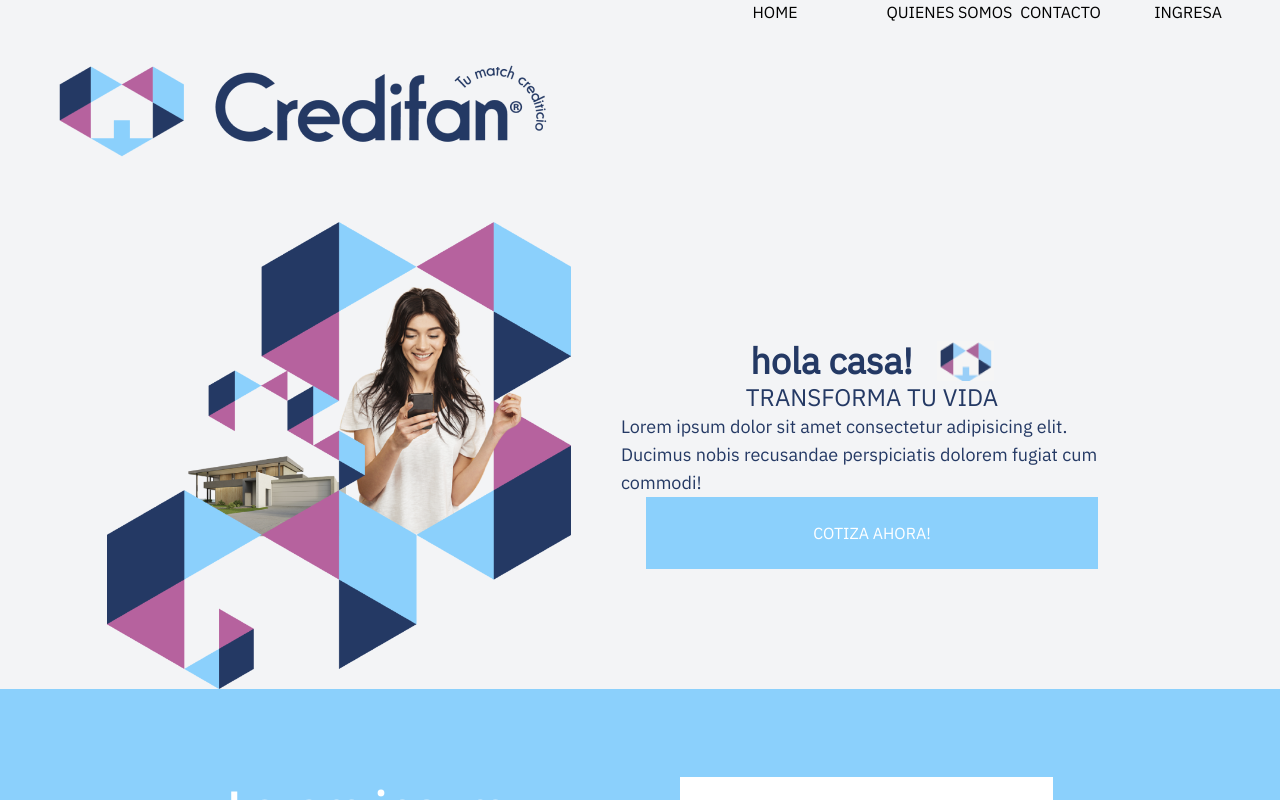
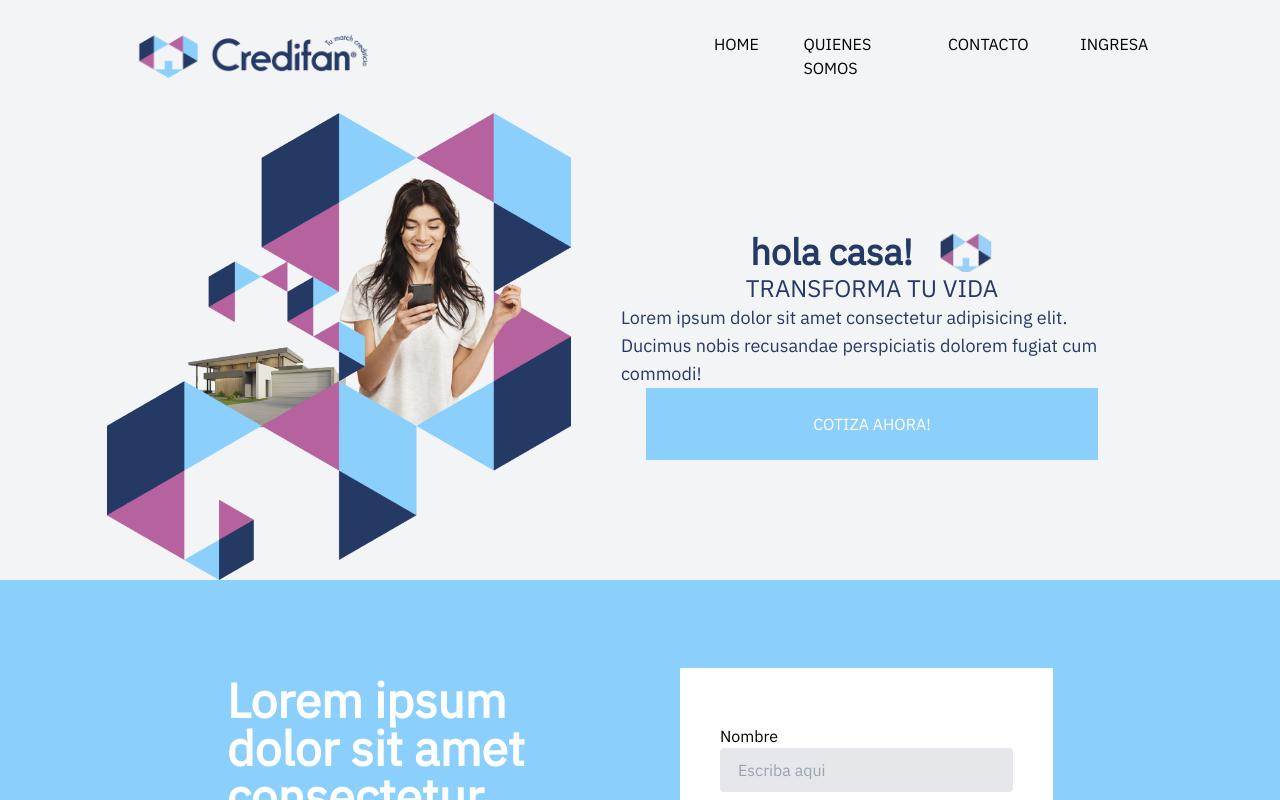
Before and after one commit to DonytXz/credifan, a React (Create React App) app: page / in a window 1280 px wide. Shown: the top 800 px of the page. Built offline with nearby package versions, Linux system fonts and the light colour scheme.

Commit message:
[UPDATED] header responsive

```diff
--- a/src/components/Global/Menu.jsx
+++ b/src/components/Global/Menu.jsx
@@ -15,7 +15,7 @@
         onClick={() => setMenuFlag(!menuFlag)}
       />
       <nav className="hidden lg:block">
-        <ul className="lg:grid grid-cols-4 gap-2">
+        <ul className="lg:grid grid-cols-4 gap-2 h-full place-content-center justify-items-center">
           <li>
             <Link to="/" className="uppercase">
               Home
--- a/src/components/Landing/Header.jsx
+++ b/src/components/Landing/Header.jsx
@@ -6,9 +6,9 @@
   const [menuFlag, setMenuFlag] = useState(false);
   return (
     <>
-      <div className="flex flex-row justify-between">
+      <div className="w-10/12 mx-auto flex flex-row justify-between">
         <div className="p-2">
-          <img src={BrandLogo} alt="" srcSet="" />
+          <img className="w-1/2" src={BrandLogo} alt="" srcSet="" />
         </div>
         <Menu menuFlag={menuFlag} setMenuFlag={setMenuFlag} isLanding={true} />
       </div>
```
